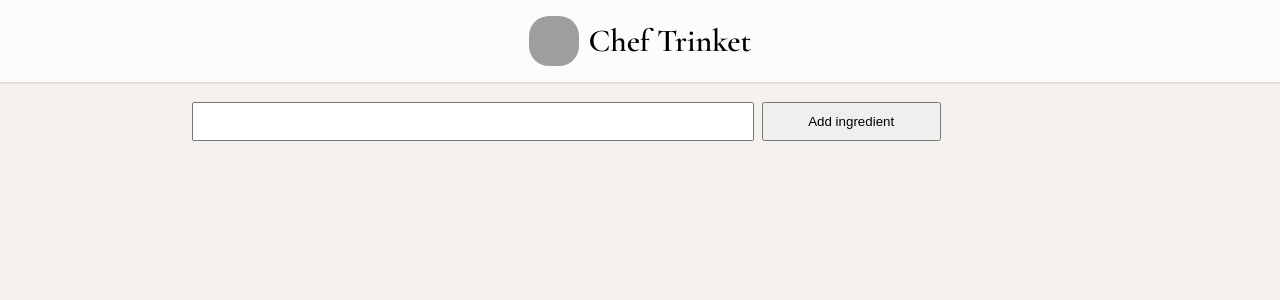
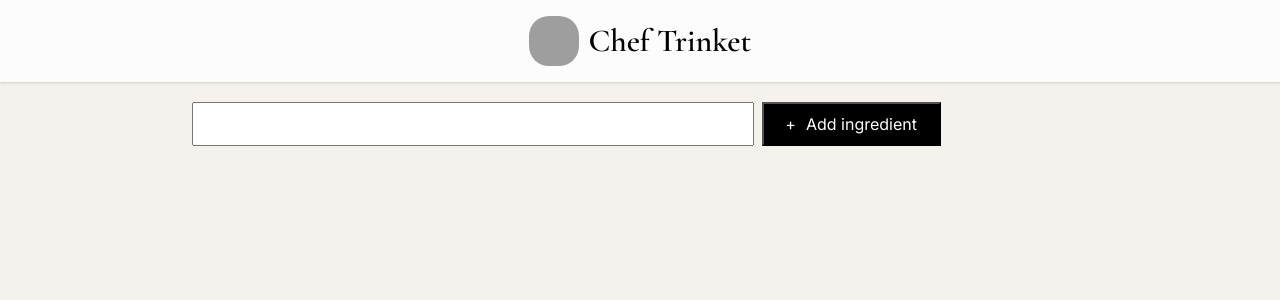
Before and after one commit to AllanRono1/ChefTrinket, a React (Vite) app: page / in a window 1280 px wide. Shown: the top 300 px of the page. Built offline with nearby package versions, Linux system fonts and the light colour scheme; grey boxes are pictures that could not be loaded; a web font is replaced by a local one.

Commit message:
Add Styling to button and input

```diff
--- a/src/App.css
+++ b/src/App.css
@@ -28,9 +28,30 @@ header {
   padding: 10px;
   width: 60%;
   margin-right: 0.5rem;
+  font-family: "inter";
 }
 
 .input-container > button {
   padding: 10px;
   width: 20%;
+  background-color: black;
+  color: white;
+  font-family: "inter";
+  font-size: 100%;
 }
+
+button::before {
+  content: "+";
+  color: white;
+  margin-right: 10px;
+}
+
+button:hover {
+  background-color: white;
+  color: black;
+}
+
+button:hover::before {
+  content: "+";
+  color: black;
+}
--- a/src/index.css
+++ b/src/index.css
@@ -13,4 +13,5 @@ h1 {
 main {
   max-width: 70%;
   margin: 0 auto;
+  font-family: "inter", sans-serif;
 }
```
